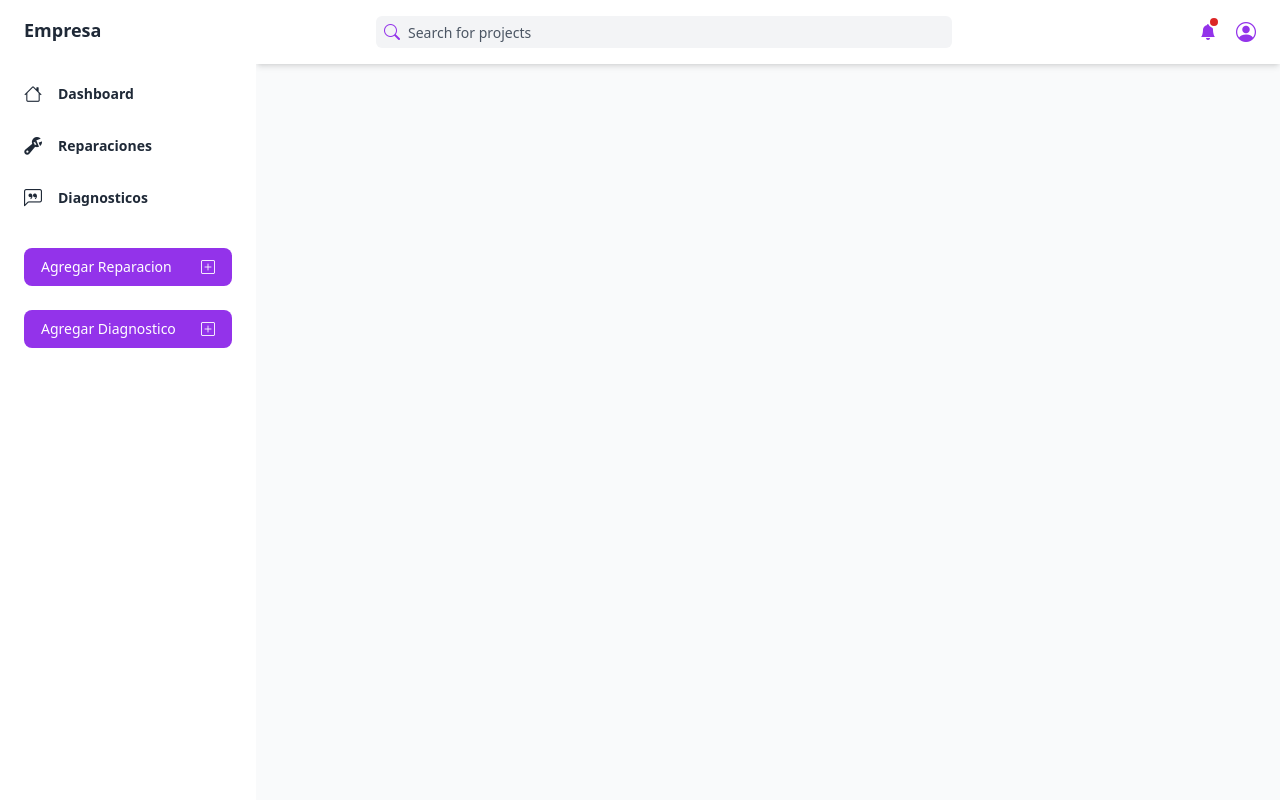
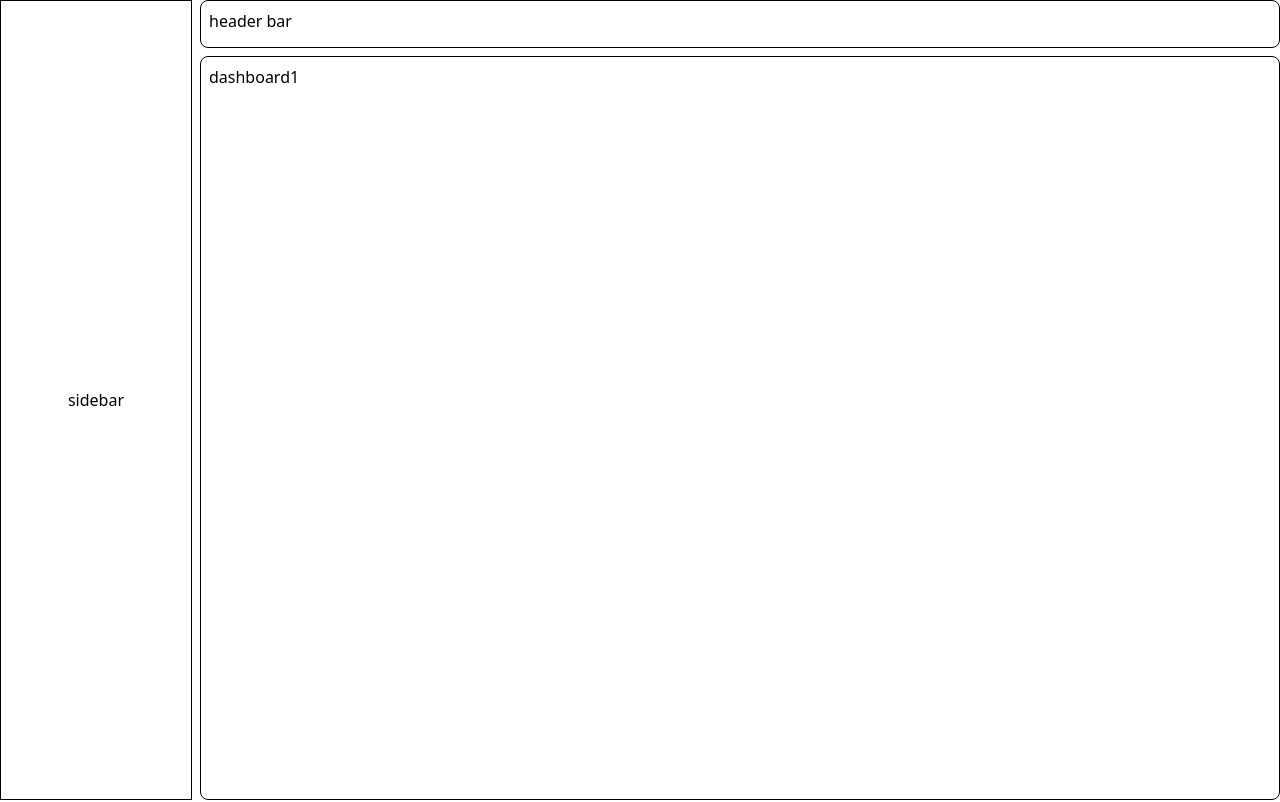
Before and after one commit to AvielAD/ui-components, a Next.js app: page /dashboard1 in a window 1280 px wide. Before the commit this address had no page. Shown: the top 802 px of the page. Built offline with nearby package versions, Linux system fonts and the light colour scheme.

Commit message:
layout dashboard1

```diff
--- /dev/null
+++ b/app/dashboard1/layout.tsx
@@ -0,0 +1,15 @@
+export default function Index({ children, }: { children: React.ReactNode }) {
+    return (
+        <div className="grid grid-cols-sidebar grid-rows-header gap-2 h-screen">
+            <div className="row-span-2 content-center text-center border border-black p-2">
+                sidebar
+            </div>
+            <div className="border border-black rounded-lg p-2">
+                header bar
+            </div>
+            <div className="border border-black rounded-lg p-2">
+                {children}
+            </div>
+        </div>
+    )
+}
--- /dev/null
+++ b/app/dashboard1/page.tsx
@@ -0,0 +1,9 @@
+const Index =()=>{
+    return (
+        <>
+            dashboard1
+        </>
+    )
+}
+
+export default Index
--- /dev/null
+++ b/app/dashboard1/pagina1/page.tsx
@@ -0,0 +1,9 @@
+const Index = ()=>{
+    return (
+        <>
+            Pagina 1
+        </>
+    )
+}
+
+export default Index
--- /dev/null
+++ b/app/dashboard1/pagina2/page.tsx
@@ -0,0 +1,9 @@
+const Index =()=>{
+    return (
+        <>
+            pagina 2
+        </>
+    )
+}
+
+export default Index
--- a/app/layout.tsx
+++ b/app/layout.tsx
@@ -2,7 +2,7 @@
 import "./globals.css";
 import 'bootstrap-icons/font/bootstrap-icons.css'
 
-import HeaderTop from '@/app/components/headertop'
+import HeaderTop from '@/components/headertop'
 import { useState } from "react";
 
 export default function RootLayout({ children, }: Readonly<{ children: React.ReactNode; }>) {
@@ -33,8 +33,7 @@ export default function RootLayout({ children, }: Readonly<{ children: React.Rea
     <html lang="en">
       <title>Dashboard</title>
       <body>
-        <HeaderTop routes={routes} actions={actions} ></HeaderTop>
-        {children}
+            {children}
       </body>
     </html>
   );
--- a/app/page.tsx
+++ b/app/page.tsx
@@ -3,7 +3,7 @@ import Image from "next/image";
 export default function Home() {
   return (
     <div>
-
+      <p>Modal</p>
     </div>
   );
 }
--- a/app/components/headertop/index.tsx
+++ b/components/headertop/index.tsx
@@ -10,7 +10,7 @@ const Index = (props: { routes: Array<{ route: string, nameroute: string, icon:
     }
 
     return (
-        <div className="flex h-screen bg-gray-50 dark:bg-gray-900" onClick={()=> closeMenus()}>
+        <div className="flex bg-gray-50 dark:bg-gray-900" onClick={()=> closeMenus()}>
             <aside className="z-20 hidden w-64 overflow-y-auto bg-white dark:bg-gray-800 md:block flex-shrink-0" onClick={(e)=> e.stopPropagation()}>
                 <div className="py-4 text-gray-500 dark:text-gray-400">
                     <a className="ml-6 text-lg font-bold text-gray-800 dark:text-gray-200" href="">Empresa</a>
--- a/tailwind.config.ts
+++ b/tailwind.config.ts
@@ -8,6 +8,12 @@ const config: Config = {
   ],
   theme: {
     extend: {
+      gridTemplateColumns:{
+        'sidebar': '15% 1fr'
+      },
+      gridTemplateRows:{
+        'header': '6% 1fr'
+      }
     },
   },
   plugins: [],
```
Also changed, not shown: components/modal/index.tsx (added, +8 -0 lines), fonts/GeistMonoVF.woff (renamed from app/fonts/GeistMonoVF.woff), fonts/GeistVF.woff (renamed from app/fonts/GeistVF.woff).
